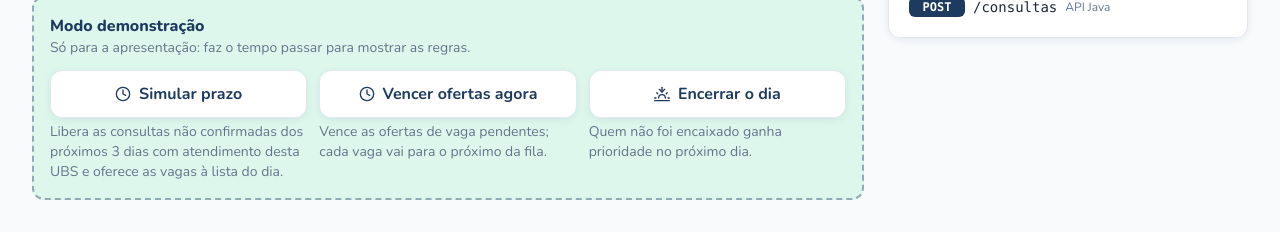
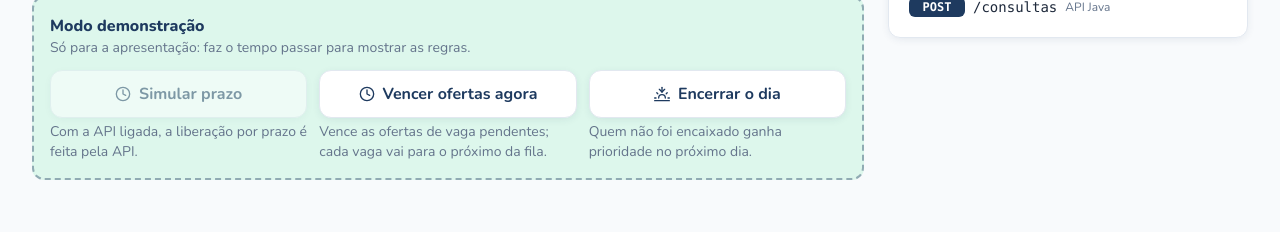
Before and after one commit to GlobalSolution-2026/acolhe-mais-front, a React (Vite) app: page /simulador/recepcao/agenda in a window 1280 px wide. Shown: the part 1108-1340 px from the top of the page. Built offline with nearby package versions, Linux system fonts and the light colour scheme; no server answers.

Commit message:
Desativa o Simular prazo com a API ligada

```diff
--- a/src/components/recepcao/ModoDemonstracaoRecepcao.tsx
+++ b/src/components/recepcao/ModoDemonstracaoRecepcao.tsx
@@ -1,18 +1,21 @@
 import { useState } from 'react';
 import { FiClock, FiSunset } from 'react-icons/fi';
 import { useSimulador } from '../../context/useSimulador';
+import { API_URL } from '../../services/api';
 import type { ResumoSimulacao } from '../../services/simulacao';
 
 /** "1 consulta liberada" / "2 consultas liberadas". */
 const plural = (n: number, um: string, varios: string) => `${n} ${n === 1 ? um : varios}`;
 
 const BOTAO =
-  'flex min-h-12 w-full cursor-pointer items-center justify-center gap-2 rounded-xl border border-borda bg-branco px-4 font-bold text-primaria shadow-leve hover:bg-mentaSuave';
+  'flex min-h-12 w-full cursor-pointer items-center justify-center gap-2 rounded-xl border border-borda bg-branco px-4 font-bold text-primaria shadow-leve hover:bg-mentaSuave disabled:cursor-not-allowed disabled:opacity-50 disabled:hover:bg-branco';
 
 /**
  * Botões do modo demonstração da recepção (veio do protótipo, ModoDemonstracao):
  * fazem o tempo "passar" para mostrar as regras sem esperar dias.
  * DEMONSTRAÇÃO: não existe na API Java.
+ * "Simular prazo" libera consultas do mock: com a API ligada ele fica desativado, porque as consultas
+ * da tela são as do banco e a liberação por prazo é responsabilidade da API.
  */
 export default function ModoDemonstracaoRecepcao() {
   const { simularPassagemPrazo, vencerPrazoOfertas, encerrarDia } = useSimulador();
@@ -27,11 +30,19 @@ export default function ModoDemonstracaoRecepcao() {
       </div>
       <div className="grid gap-3 md:grid-cols-3">
         <div className="flex flex-col gap-1">
-          <button type="button" className={BOTAO} onClick={() => setResumo(simularPassagemPrazo())}>
+          <button
+            type="button"
+            className={BOTAO}
+            disabled={!!API_URL}
+            aria-describedby="ajuda-simular-prazo"
+            onClick={() => setResumo(simularPassagemPrazo())}
+          >
             <FiClock aria-hidden /> Simular prazo
           </button>
-          <p className="text-sm text-textoSuave">
-            Libera as consultas não confirmadas dos próximos 3 dias com atendimento desta UBS e oferece as vagas à lista do dia.
+          <p id="ajuda-simular-prazo" className="text-sm text-textoSuave">
+            {API_URL
+              ? 'Com a API ligada, a liberação por prazo é feita pela API.'
+              : 'Libera as consultas não confirmadas dos próximos 3 dias com atendimento desta UBS e oferece as vagas à lista do dia.'}
           </p>
           {resumo && (
             <p className="text-sm font-bold text-primaria" role="status">
```
